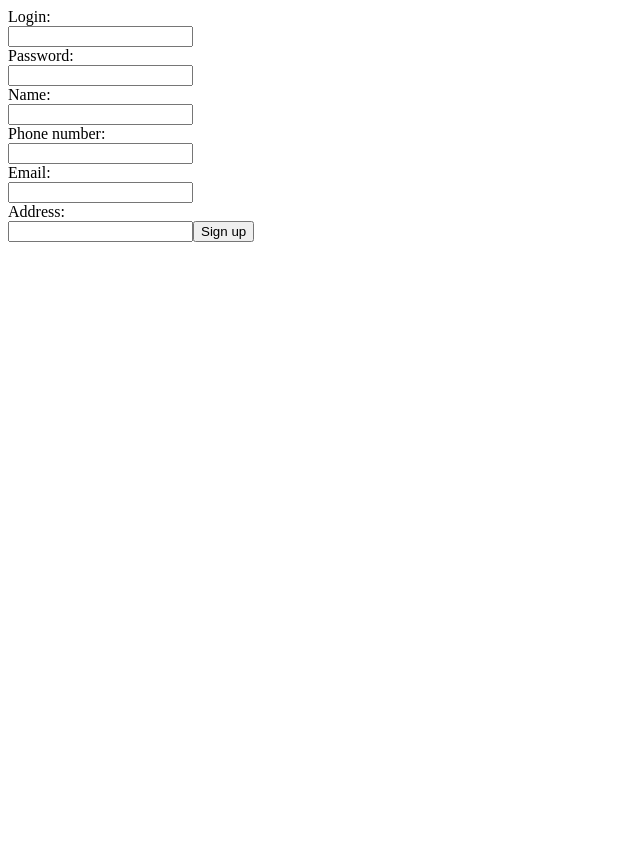
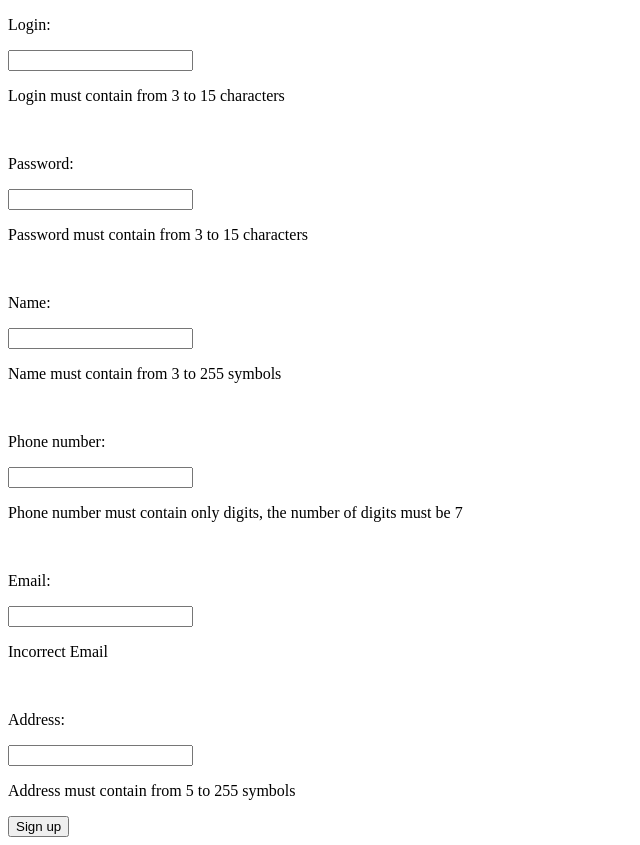
Before and after one commit to Loppik/Site-shop-of-football-merch, a React app: page /reg in a window 1280 px wide. Shown: the whole page, without its empty margins (0-640 px from the left). Before the commit the page ends 800 px from the top, so only its background shows below. Built offline with nearby package versions, Linux system fonts and the light colour scheme; the HTML template or start-up script is replaced by a standard one.

Commit message:
code review

```diff
--- a/src/components/Login/Login.jsx
+++ b/src/components/Login/Login.jsx
@@ -1,3 +1,5 @@
+/* global localStorage:true */
+/* global Console:true */
 import React, { Component } from 'react';
 import { Redirect } from 'react-router-dom';
 import axios from 'axios';
@@ -47,18 +49,18 @@ class Login extends Component {
         login,
         password,
       };
-      console.log(obj);
+      Console.log(obj);
       const start = Date.now();
       axios.post('http://localhost:8081/auth/login', obj)
         .then((response) => {
           const end = Date.now();
-          console.log(`Time: ${end - start}`);
-          console.log(response);
-          if (response.data.hasOwnProperty('err')) {
-            alert(response.data.err);
+          Console.log(`Time: ${end - start}`);
+          Console.log(response);
+          if (Object.prototype.hasOwnProperty.call(response.data, 'err')) {
+            Console.log(response.data.err);
           } else {
             localStorage.setItem('token', response.data.token.token);
-            if (response.data.user.hasOwnProperty('admin')) {
+            if (Object.prototype.hasOwnProperty.call(response.data.user, 'admin')) {
               this.setState({ redirect: true, redirectPath: '/admin' });
             } else {
               this.setState({ redirect: true, redirectPath: '/' });
@@ -66,7 +68,7 @@ class Login extends Component {
           }
         })
         .catch((err) => {
-          alert(err); // TODO:
+          Console.log(err); // TODO:
         });
     }
   }
@@ -80,19 +82,23 @@ class Login extends Component {
     const { erLogin, erPassword } = this.state;
     return (
       <div>
-        <label>Login:</label>
+        <label htmlFor="login">
+          <p>Login:</p>
+          <input type="text" name="login" onChange={this.onChangeLogin} />
+        </label>
         <br />
-        <input name="login" onChange={this.onChangeLogin} />
-        {erLogin && <label>Login must contain from 3 to 15 characters</label>}
+        {erLogin && <p>Login must contain from 3 to 15 characters</p>}
         <br />
-        <label>Password:</label>
+        <label htmlFor="password">
+          <p>Password:</p>
+          <input name="password" type="password" onChange={this.onChangePassword} />
+        </label>
         <br />
-        <input name="password" type="password" onChange={this.onChangePassword} />
-        {erPassword && <label>Password must contain from 3 to 15 characters</label>}
+        {erPassword && <p>Password must contain from 3 to 15 characters</p>}
         <br />
-        <button onClick={this.signIn}>Sign in</button>
+        <button type="button" onClick={this.signIn}>Sign in</button>
       </div>
-    )
+    );
   }
 }
 
--- a/src/components/Registration/Registration.jsx
+++ b/src/components/Registration/Registration.jsx
@@ -1,3 +1,4 @@
+/* global Console:true */
 import React, { Component } from 'react';
 import { Redirect } from 'react-router-dom';
 import axios from 'axios';
@@ -12,12 +13,12 @@ class Registration extends Component {
       phoneNumber: null,
       email: '',
       address: '',
-      erLogin: null,
-      erPassword: null,
-      erName: null,
-      erPhoneNumber: null,
-      erEmail: null,
-      erAddress: null,
+      erLogin: true,
+      erPassword: true,
+      erName: true,
+      erPhoneNumber: true,
+      erEmail: true,
+      erAddress: true,
       redirect: false,
       redirectPath: null,
     };
@@ -93,25 +94,22 @@ class Registration extends Component {
   }
 
   signUp = () => {
-    // && !this.state.erPassword && !this.state.erPhoneNumber && this.state.erAddress && this.state.erLogin != null && this.state.erPassword != null && this.state.erPhoneNumber != null && this.state.erAddress != null
-    if (!this.state.erLogin) {
-      let obj = {
-        login: this.state.login,
-        password: this.state.password,
-        phoneNumber: this.state.phoneNumber,
-        address: this.state.address,
-        name: this.state.name,
-        email: this.state.email
+    const {
+      erLogin, erPassword, erPhoneNumber, erAddress, erName, erEmail,
+    } = this.state;
+    if (!erLogin && !erPassword && !erPhoneNumber && !erAddress && !erName && !erEmail) {
+      const obj = {
+        ...this.state,
       };
-      console.log(obj);
+      Console.log(obj);
       axios.post('http://localhost:8081/auth/reg', obj)
         .then((response) => {
-          console.log(response);
+          Console.log(response);
           this.setState({ redirect: true, redirectPath: '/' });
         })
         .catch((err) => {
-          alert(err);   // TODO:
-        })
+          Console.log(err); // TODO:
+        });
     }
   }
 
@@ -131,36 +129,48 @@ class Registration extends Component {
     } = this.state;
     return (
       <div>
-        <label>Login:</label>
+        <label htmlFor="login">
+          <p>Login:</p>
+          <input type="text" id="login" onChange={this.onChangeLogin} />
+        </label>
         <br />
-        <input onChange={this.onChangeLogin} />
-        {erLogin && <label>Login must contain from 3 to 15 characters</label>}
+        {erLogin && <p>Login must contain from 3 to 15 characters</p>}
         <br />
-        <label>Password:</label>
+        <label htmlFor="password">
+          <p>Password:</p>
+          <input type="password" id="password" onChange={this.onChangePassword} />
+        </label>
         <br />
-        <input onChange={this.onChangePassword} />
-        {erPassword && <label>Password must contain from 3 to 15 characters</label>}
+        {erPassword && <p>Password must contain from 3 to 15 characters</p>}
         <br />
-        <label>Name:</label>
+        <label htmlFor="name">
+          <p>Name:</p>
+          <input type="text" id="name" onChange={this.onChangeName} />
+        </label>
         <br />
-        <input onChange={this.onChangeName} />
-        {erName && <label>Name must contain from 3 to 255 symbols</label>}
+        {erName && <p>Name must contain from 3 to 255 symbols</p>}
         <br />
-        <label>Phone number:</label>
+        <label htmlFor="phoneNumber">
+          <p>Phone number:</p>
+          <input type="text" id="phoneNumber" onChange={this.onChangePhoneNumber} />
+        </label>
         <br />
-        <input onChange={this.onChangePhoneNumber} />
-        {erPhoneNumber && <label>Phone number must contain only digits, the number of digits must be 7</label>}
+        {erPhoneNumber && <p>Phone number must contain only digits, the number of digits must be 7</p>}
         <br />
-        <label>Email:</label>
+        <label htmlFor="email">
+          <p>Email:</p>
+          <input type="email" id="email" onChange={this.onChangeEmail} />
+        </label>
         <br />
-        <input onChange={this.onChangeEmail} />
-        {erEmail && <label>Incorrect Email</label>}
+        {erEmail && <p>Incorrect Email</p>}
         <br />
-        <label>Address:</label>
+        <label htmlFor="address">
+          <p>Address:</p>
+          <input type="text" id="address" onChange={this.onChangeAddress} />
+        </label>
         <br />
-        <input onChange={this.onChangeAddress} />
-        {erAddress && <label>Address must contain from 5 to 255 symbols</label>}
-        <button onClick={this.signUp}>Sign up</button>
+        {erAddress && <p>Address must contain from 5 to 255 symbols</p>}
+        <button type="button" onClick={this.signUp}>Sign up</button>
       </div>
     );
   }
--- a/src/components/Review/Review.jsx
+++ b/src/components/Review/Review.jsx
@@ -1,13 +1,10 @@
-import React, { Component } from 'react';
-import axios from 'axios';
+import React from 'react';
 
 function Review() {
   return (
     <div>
       <input name="reviewText" />
-      <button onClick={this.addReview}>
-        Add review
-      </button>
+      <button type="button">Add review</button>
     </div>
   );
 }
--- a/src/index.jsx
+++ b/src/index.jsx
@@ -1,3 +1,4 @@
+/* global document: true */
 import React from 'react';
 import ReactDOM from 'react-dom';
 import { BrowserRouter } from 'react-router-dom';
--- a/webpack.config.js
+++ b/webpack.config.js
@@ -1,39 +1,40 @@
-var webpack = require('webpack');
-var path = require('path');
+const path = require('path');
 
 module.exports = {
-    entry: "./src/index.js",
+  entry: './src/index.jsx',
   output: {
-        path: __dirname + "/dist",
-        filename: "./bundle.js",
-        publicPath: '/'
+    path: path.join(__dirname, '/dist'),
+    filename: './bundle.js',
+    publicPath: '/',
   },
   module: {
     rules: [
       {
-                test: /\.js$/,
-                exclude: __dirname + "/node_modules",
+        test: /\.jsx$/,
+        exclude: path.join(__dirname, '/node_modules'),
         use: {
-                    loader: "babel-loader"
-                }
+          loader: 'babel-loader',
+        },
       },
       {
         test: /\.css$/,
-                exclude: __dirname + "/node_modules",
+        exclude: path.join(__dirname, '/node_modules'),
         use: [
-                    "style-loader",
-                    "css-loader"
-                ]
-            }
-        ]
+          'style-loader',
+          'css-loader',
+        ],
+      },
+    ],
+  },
+  resolve: {
+    extensions: ['.js', '.jsx'],
   },
   devServer: {
     headers: {
       'Access-Control-Allow-Origin': '*',
-            'Access-Control-Allow-Headers': 'Origin, X-Requested-With, Content-Type, Accept'
+      'Access-Control-Allow-Headers': 'Origin, X-Requested-With, Content-Type, Accept',
     },
-        contentBase: "./dist",
-        historyApiFallback: true
+    contentBase: './dist',
+    historyApiFallback: true,
   },
-    entry: ["@babel/polyfill", "./src/index.js"]
 };
```
Also changed, not shown: package.json (+10 -4 lines), 2 other files (tests, documents, lock files or other folders). Lines whose indentation alone changed are shown as unchanged.
